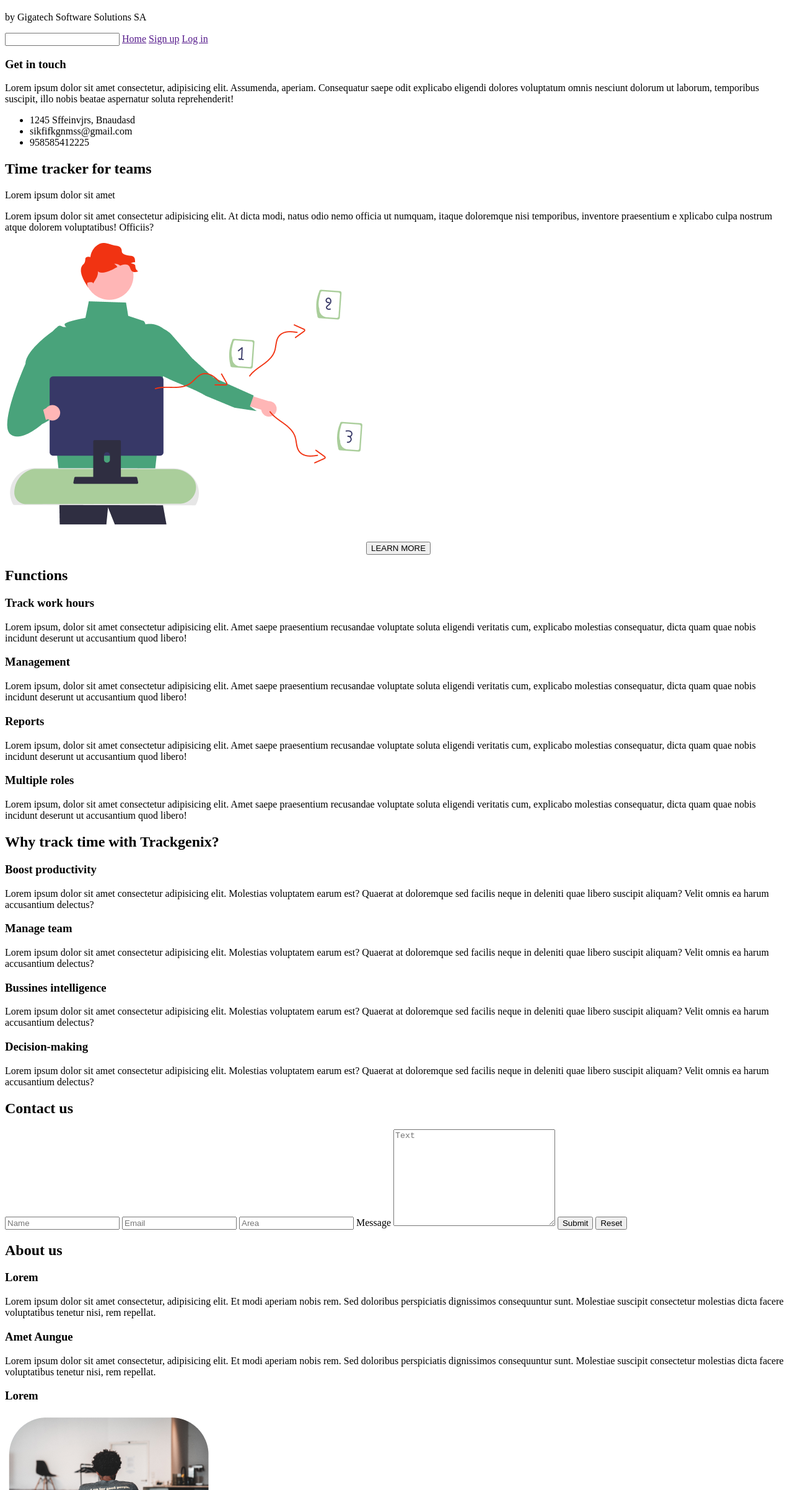
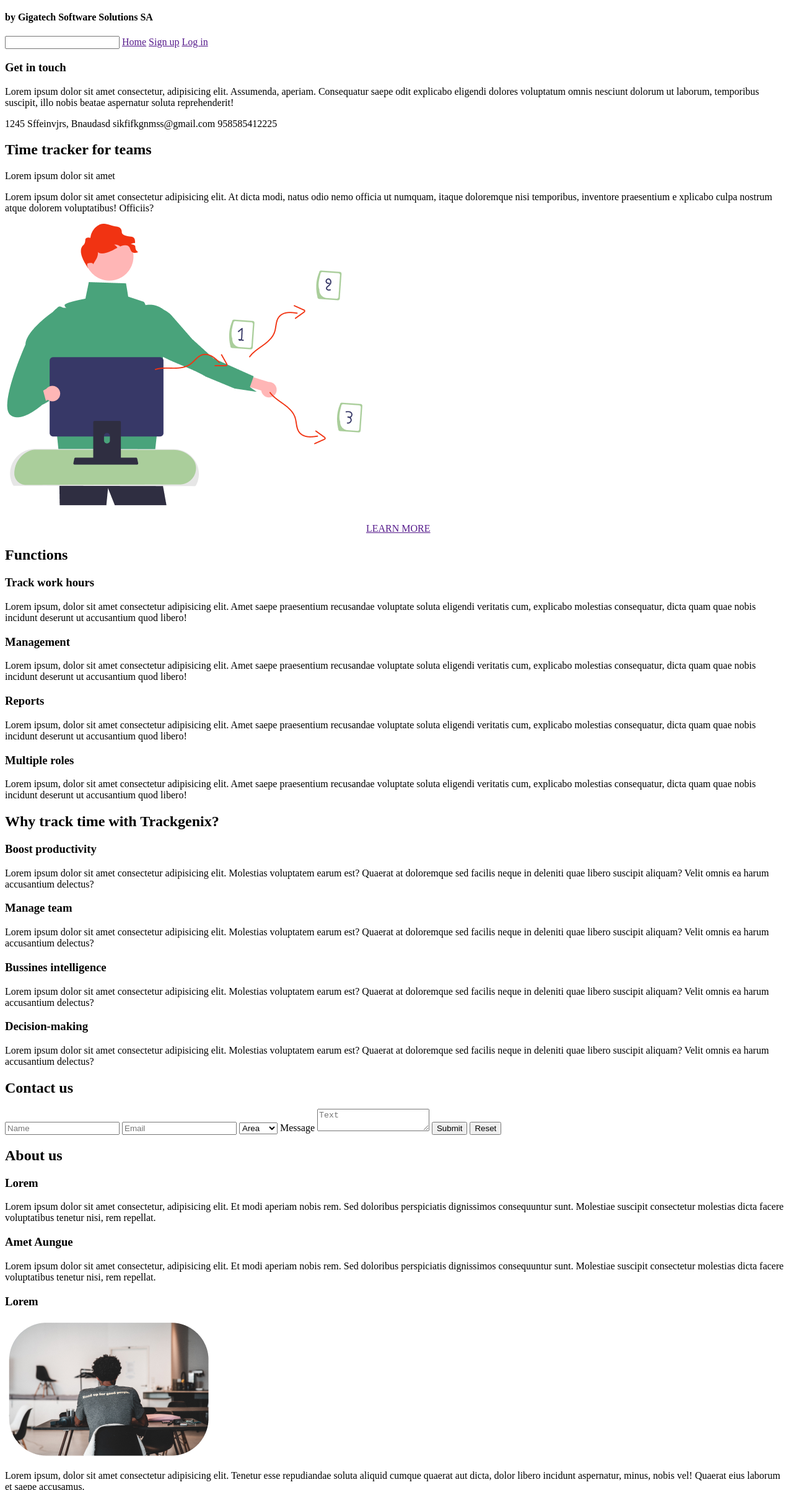
Before and after one commit to Anitacr486/BaSP-A2022-Etapa-1, a plain HTML site: page Semana-01/index.html in a window 1280 px wide. Shown: the part 61-2465 px from the top of the page at 62% size. Drawn offline with Linux system fonts and the light colour scheme.

Commit message:
Changes on the sidebar and add options to the contact us section

```diff
--- a/Semana-01/index.html
+++ b/Semana-01/index.html
@@ -13,13 +13,16 @@
   <body>
     <header>
       <h1>Trackgenix</h1>
-      <p>by Gigatech Software Solutions SA</p>
+      <h4>by Gigatech Software Solutions SA</h4>
     </header>
     <aside>
+      <section>
         <input type="search" name="" />
         <a href="">Home</a>
         <a href="">Sign up</a>
         <a href="">Log in</a>
+      </section>
+      <section>
         <h3>Get in touch</h3>
         <p>
           Lorem ipsum dolor sit amet consectetur, adipisicing elit. Assumenda,
@@ -27,11 +30,10 @@
           omnis nesciunt dolorum ut laborum, temporibus suscipit, illo nobis
           beatae aspernatur soluta reprehenderit!
         </p>
-      <ul>
-        <li>1245 Sffeinvjrs, Bnaudasd</li>
-        <li>sikfifkgnmss@gmail.com</li>
-        <li>958585412225</li>
-      </ul>
+        <adress>
+          1245 Sffeinvjrs, Bnaudasd sikfifkgnmss@gmail.com 958585412225
+        </adress>
+      </section>
     </aside>
     <section>
       <h2>Time tracker for teams</h2>
@@ -43,7 +45,7 @@
         voluptatibus! Officiis?
       </p>
       <img src="img/Imagen-principal.png" alt="An employee with a computer" />
-      <button>LEARN MORE</button>
+      <a href="">LEARN MORE</a>
     </section>
     <section>
       <h2>Functions</h2>
@@ -107,22 +109,24 @@
         delectus?
       </p>
     </section>
+    <h2>Contact us</h2>
+    <section>
       <form>
-      <h2>Contact us</h2>
-      <input type="text" placeholder="Name"/>
-      <input type="text" placeholder="Email"/>
-      <input type="text" placeholder="Area"/>
-      <label for="txtArea">Message</label>
-      <textarea
-        name="Message"
-        id="txtArea"
-        placeholder="Text"
-        cols="30"
-        rows="10"
-      ></textarea>
+        <input type="text" placeholder="Name" />
+        <input type="text" placeholder="Email" />
+        <select name="Area">
+          <option value="area">Area</option>
+          <option value="area2">Area 2</option>
+          <option value="area3">Area 3</option>
+          <option value="area4">Area 4</option>
+          <option value="area5">Area 5</option>
+        </select>
+        <label for="message">Message</label>
+        <textarea name="message" placeholder="Text"></textarea>
         <button>Submit</button>
         <button>Reset</button>
       </form>
+    </section>
     <section>
       <h2>About us</h2>
       <h3>Lorem</h3>
```
Lines whose indentation alone changed are shown as unchanged.
